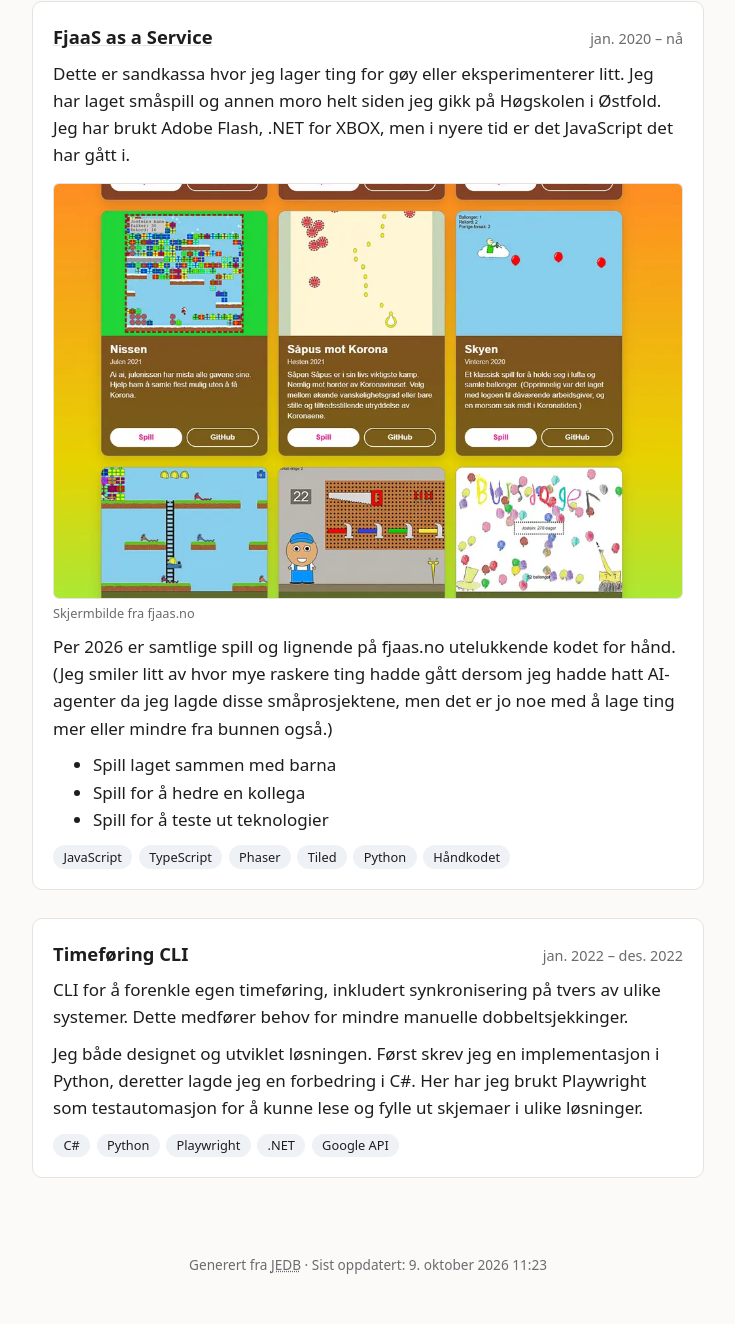
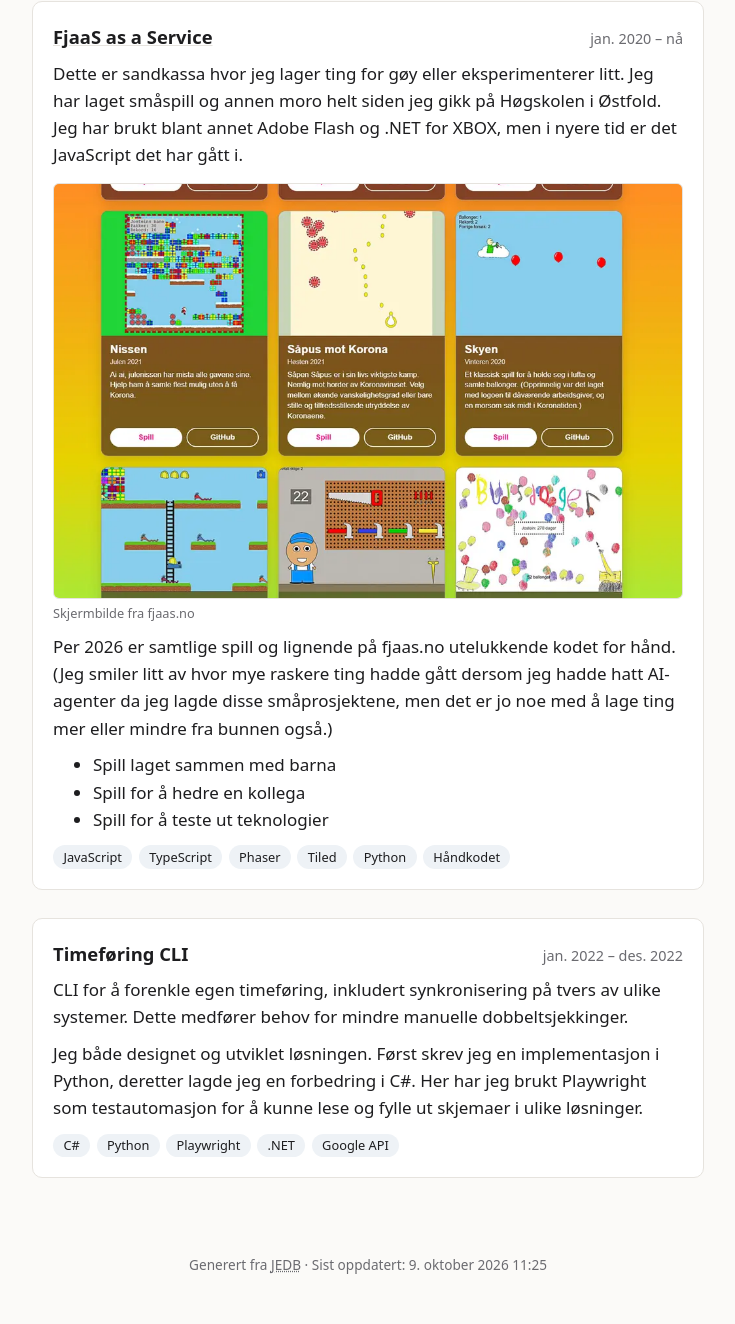
Before and after one commit to jostein-skaar/josteinskaar-no, a plain HTML site: page index.html in a window 1280 px wide. Shown: the part 2473-3797 px from the top of the page, without its empty margins (272-1007 px from the left). Drawn offline with Linux system fonts and the light colour scheme.

Commit message:
deploy: 08d66c01cac8bedffb8383b31e8cffb506ba9a06

```diff
--- a/index.html
+++ b/index.html
@@ -138,7 +138,7 @@
           <h3><a href="https://www.fjaas.no">FjaaS as a Service</a></h3>
           <time>jan. 2020 – nå</time>
         </header>
-        <p class="lead">Dette er sandkassa hvor jeg lager ting for gøy eller eksperimenterer litt. Jeg har laget småspill og annen moro helt siden jeg gikk på Høgskolen i Østfold. Jeg har brukt Adobe Flash, .NET for XBOX, men i nyere tid er det JavaScript det har gått i.</p>
+        <p class="lead">Dette er sandkassa hvor jeg lager ting for gøy eller eksperimenterer litt. Jeg har laget småspill og annen moro helt siden jeg gikk på Høgskolen i Østfold. Jeg har brukt blant annet Adobe Flash og .NET for XBOX, men i nyere tid er det JavaScript det har gått i.</p>
         <div class="gallery single">
           <figure>
             <a href="images/fjaas/2026-10-06-12-15-53.jpg"><img src="thumbs/images/fjaas/2026-10-06-12-15-53-480.webp" srcset="thumbs/images/fjaas/2026-10-06-12-15-53-480.webp 480w, thumbs/images/fjaas/2026-10-06-12-15-53-960.webp 960w" sizes="(max-width: 44rem) 100vw, 42rem" alt="Skjermbilde fra fjaas.no" loading="lazy" /></a>
@@ -169,6 +169,6 @@
       </article>
       </section>
     </main>
-    <footer class="muted">Generert fra <abbr tabindex="0" data-tip="Jostein's Everything Database">JEDB</abbr> · Sist oppdatert: 9. oktober 2026 11:23</footer>
+    <footer class="muted">Generert fra <abbr tabindex="0" data-tip="Jostein's Everything Database">JEDB</abbr> · Sist oppdatert: 9. oktober 2026 11:25</footer>
   </body>
 </html>
```
